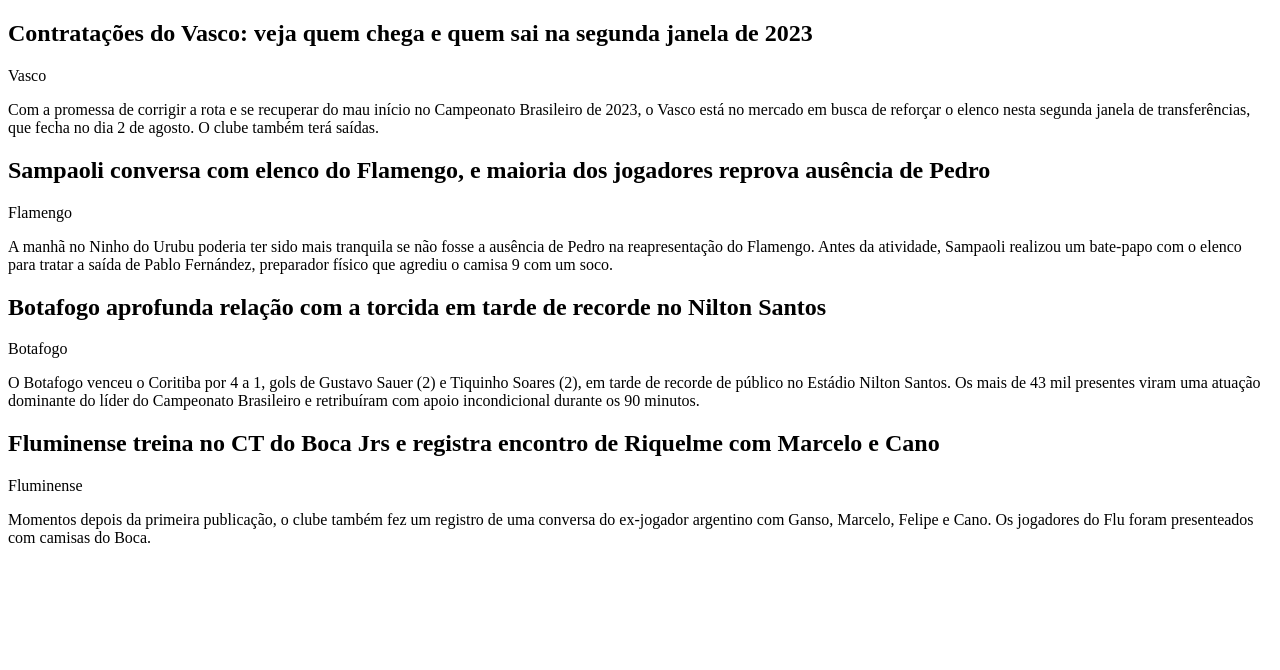
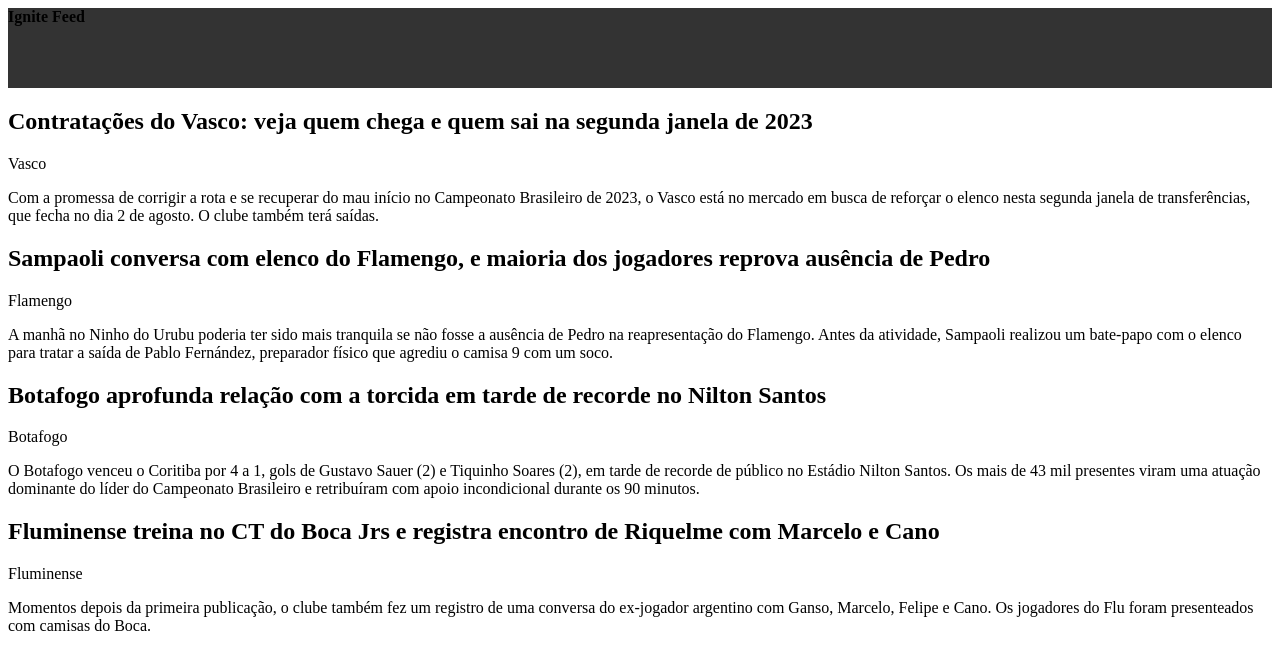
Before and after one commit to tnncodes/ignite-reactjs-01-fundamentos, a React (Vite) app: page / in a window 1280 px wide. Shown: the top 670 px of the page. Built offline with nearby package versions, Linux system fonts and the light colour scheme.

Commit message:
CSS Modules

```diff
--- a/src/App.jsx
+++ b/src/App.jsx
@@ -1,8 +1,10 @@
 import { Post } from './Post'
+import { Header } from './components/Header'
 
 export function App() {
   return (
       <>
+        <Header />
         <Post
           team="Vasco"
           title="Contratações do Vasco: veja quem chega e quem sai na segunda janela de 2023"
--- /dev/null
+++ b/src/components/Header.jsx
@@ -0,0 +1,9 @@
+import styles from './Header.module.css'
+
+export function Header() {
+  return (
+    <header className={styles.header}>
+      <strong>Ignite Feed</strong>
+    </header>
+  )
+}
--- /dev/null
+++ b/src/components/Header.module.css
@@ -0,0 +1,4 @@
+.header {
+  background: #333;
+  height: 80px;
+}
```
